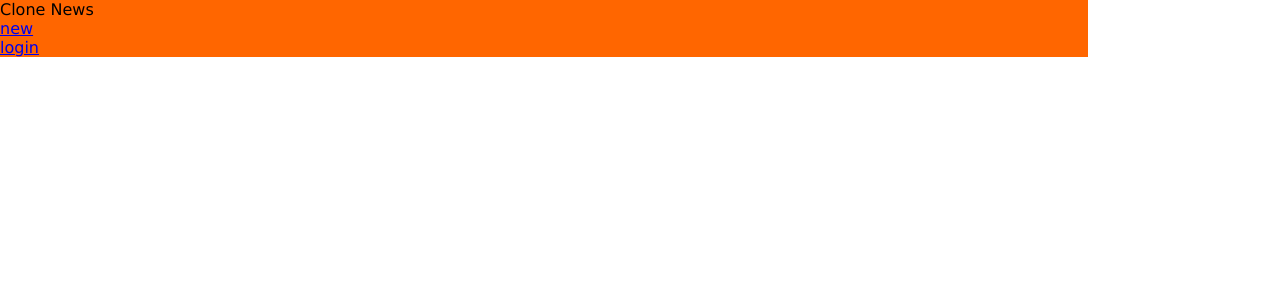
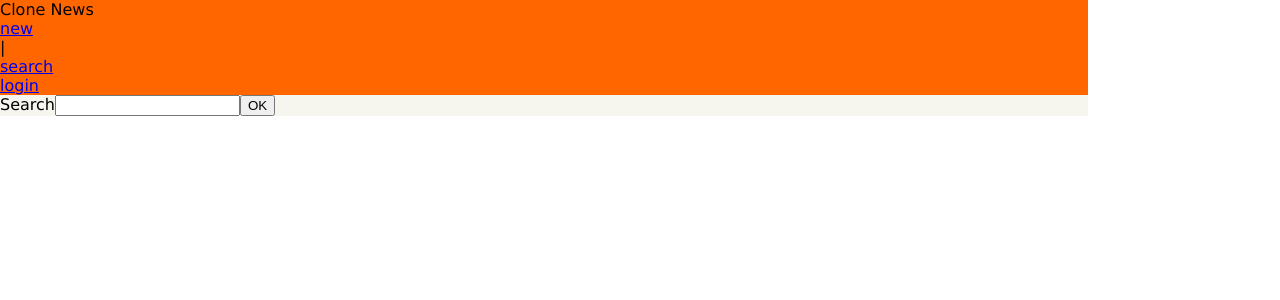
Before and after one commit to thiskevinwang/hackernews-react-apollo, a React (Create React App) app: page /search in a window 1280 px wide. Shown: the top 300 px of the page. Built offline with nearby package versions, Linux system fonts and the light colour scheme; the HTML template or start-up script is replaced by a standard one.

Commit message:
Implement Search component - add Search in App.js - add Link to search in Header.js

```diff
--- a/src/components/App.js
+++ b/src/components/App.js
@@ -3,6 +3,7 @@
 import CreateLink from "./CreateLink";
 import Header from "./Header";
 import Login from "./Login";
+import Search from "./Search";
 import { Switch, Route } from "react-router-dom";
 
 class App extends Component {
@@ -15,6 +16,7 @@
             <Route exact path="/" component={LinkList} />
             <Route exact path="/create" component={CreateLink} />
             <Route exact path="/login" component={Login} />
+            <Route exact path="/search" component={Search} />
           </Switch>
         </div>
       </div>
--- a/src/components/Header.js
+++ b/src/components/Header.js
@@ -12,6 +12,10 @@
           <div className="fw7 mr1">Clone News</div>
           <Link to="/" className="ml1 no-underline black">
             new
+          </Link>
+          <div className="ml1">|</div>
+          <Link to="/search" className="ml1 no-underline black">
+            search
           </Link>
           {authToken && (
             <div className="flex">
--- /dev/null
+++ b/src/components/Search.js
@@ -0,0 +1,35 @@
+import React, { Component } from "react";
+import { withApollo } from "react-apollo";
+import gql from "graphql-tag";
+import Link from "./Link";
+
+class Search extends Component {
+  state = {
+    links: [],
+    filter: ""
+  };
+
+  render() {
+    return (
+      <div>
+        <div>
+          Search
+          <input
+            type="text"
+            onChange={e => this.setState({ filter: e.target.value })}
+          />
+          <button onClick={() => this._executeSearch()}>OK</button>
+        </div>
+        {this.state.links.map((link, index) => (
+          <Link key={link.id} link={link} index={index} />
+        ))}
+      </div>
+    );
+  }
+
+  _executeSearch = async () => {
+    // ... you'll implement this 🔜
+  };
+}
+
+export default withApollo(Search);
```
